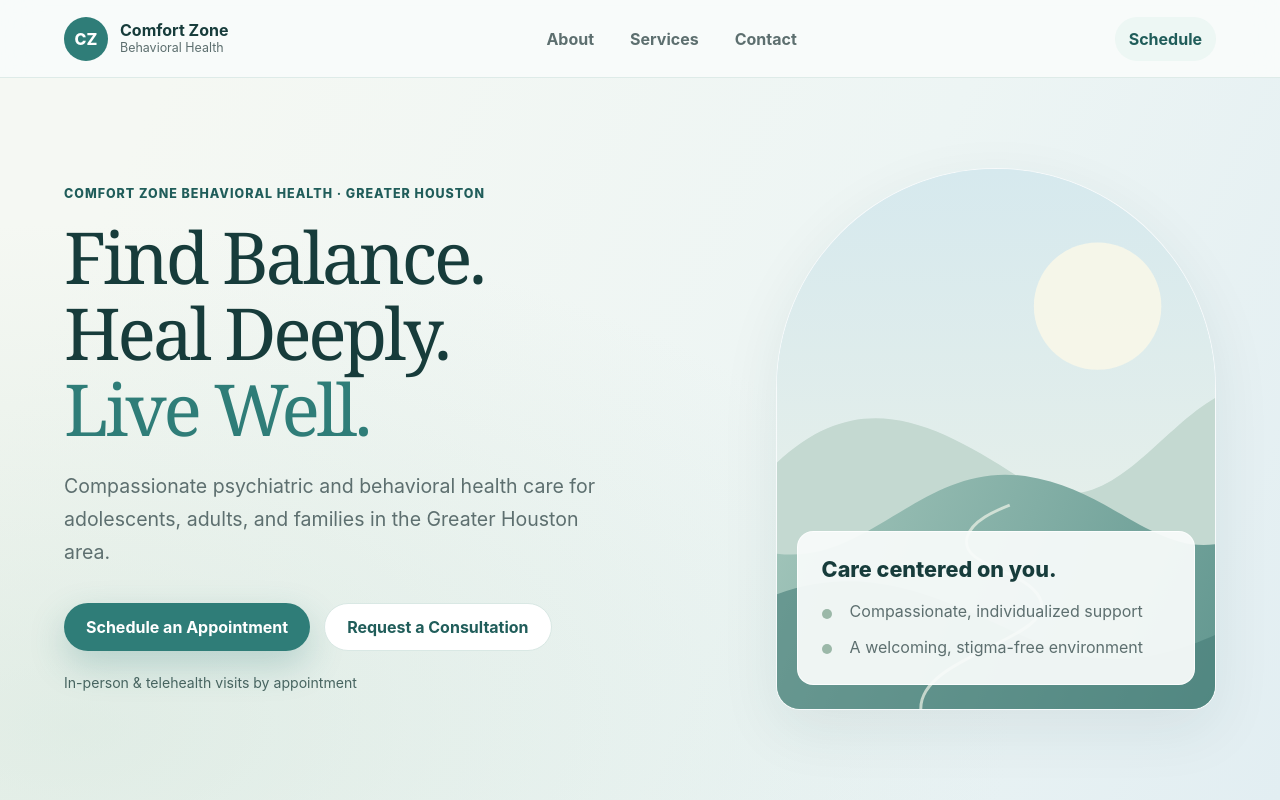
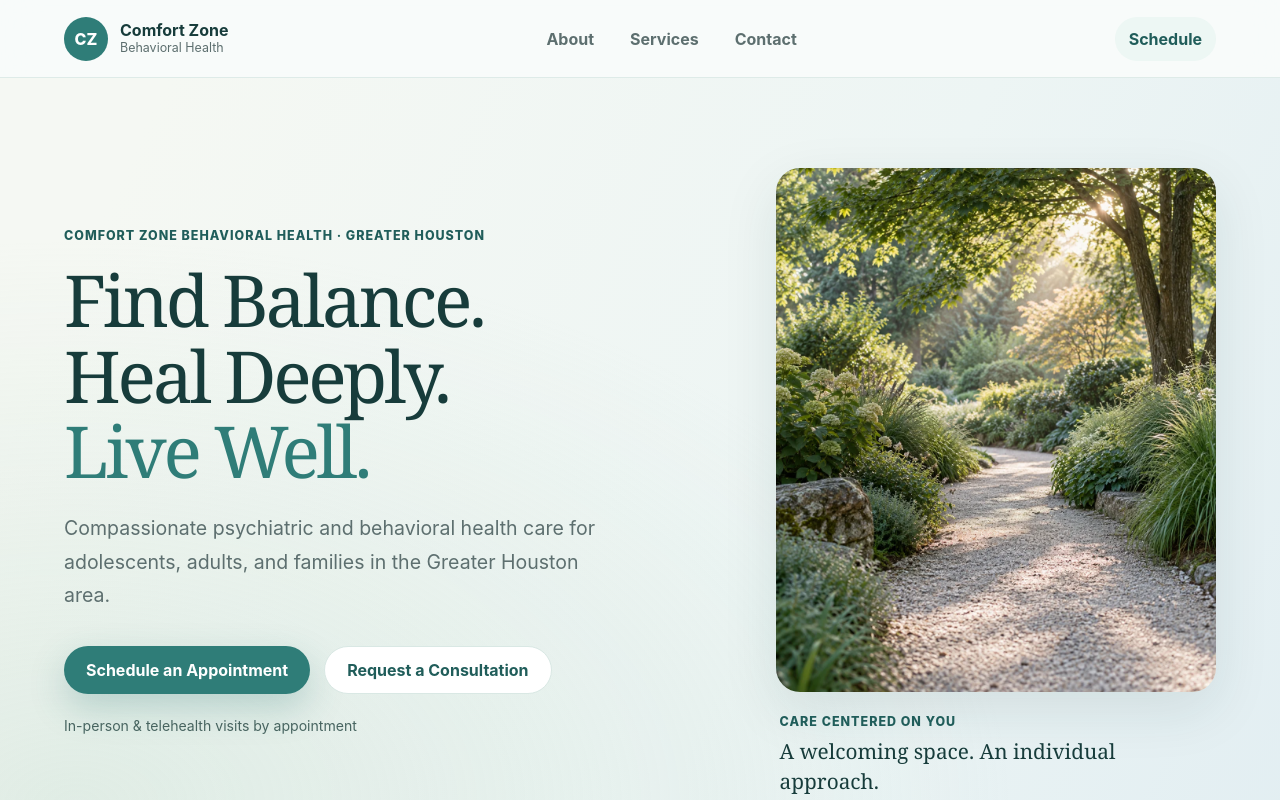
Before and after one commit to erinsebast/comfort-zone-behavioral-health, a React (Vite) app: page / in a window 1280 px wide. Shown: the top 800 px of the page. Built offline with nearby package versions, Linux system fonts and the light colour scheme.

Commit message:
Replace abstract hero illustration with garden photograph

```diff
--- a/src/index.css
+++ b/src/index.css
@@ -252,53 +252,46 @@ h1 span:last-child {
   color: #476460;
 }
 
-.hero-panel {
-  position: relative;
-  display: flex;
-  flex-direction: column;
-  justify-content: flex-end;
-  overflow: hidden;
-  min-height: 530px;
-  padding: 180px 20px 24px;
-  align-self: stretch;
-  border: 1px solid rgba(255, 255, 255, 0.8);
-  border-radius: 220px 220px 24px 24px;
-  background: #d6e9ee;
-  box-shadow: 0 20px 60px rgba(23, 60, 59, 0.08);
+.hero-photo {
+  margin: 0;
+  width: 100%;
+  max-width: 540px;
+  justify-self: end;
 }
 
-.hero-landscape {
-  position: absolute;
-  inset: 0;
-  height: 100%;
+.hero-photo img {
+  display: block;
   width: 100%;
+  height: clamp(420px, 41vw, 600px);
   object-fit: cover;
+  object-position: center;
+  border-radius: 24px;
+  box-shadow: 0 18px 55px rgba(23, 60, 59, 0.1);
 }
 
-.hero-panel-copy {
-  position: relative;
-  padding: 24px;
-  border: 1px solid rgba(255, 255, 255, 0.8);
-  border-radius: 16px;
-  background: rgba(248, 251, 250, 0.94);
+.hero-photo figcaption {
+  padding: 22px 4px 0;
 }
 
-.hero-panel p {
-  margin-bottom: 16px;
-  color: var(--ink);
-  font-size: 1.35rem;
-  font-weight: 800;
-  line-height: 1.25;
+.hero-photo .eyebrow {
+  display: block;
+  margin-bottom: 8px;
 }
 
-.hero-panel ul,
+.hero-photo figcaption p {
+  margin: 0;
+  color: var(--ink);
+  font-family: Georgia, "Times New Roman", serif;
+  font-size: 1.3rem;
+  line-height: 1.4;
+}
+
 .check-list {
   margin: 0;
   padding: 0;
   list-style: none;
 }
 
-.hero-panel li,
 .check-list li {
   position: relative;
   padding-left: 28px;
@@ -306,12 +299,10 @@ h1 span:last-child {
   line-height: 1.6;
 }
 
-.hero-panel li + li,
 .check-list li + li {
   margin-top: 10px;
 }
 
-.hero-panel li::before,
 .check-list li::before {
   content: "";
   position: absolute;
@@ -656,22 +647,23 @@ section[id] {
 }
 
 @media (max-width: 940px) {
-  .hero-panel {
-    min-height: 420px;
-    width: min(100%, 520px);
+  .hero-photo {
+    max-width: 560px;
     justify-self: center;
+  }
+
+  .hero-photo img {
+    height: 420px;
   }
 }
 
 @media (max-width: 640px) {
-  .hero-panel {
-    min-height: 380px;
-    padding: 160px 16px 16px;
+  .hero-photo img {
+    height: 340px;
+    border-radius: 18px;
   }
 
-  .hero-panel-copy {
-    padding: 20px;
-  }
+  .hero-photo figcaption { padding-top: 18px; }
 
   .hero-content .eyebrow {
     max-width: 280px;
--- a/src/pages/HomePage.jsx
+++ b/src/pages/HomePage.jsx
@@ -1,3 +1,5 @@
+import heroGarden from '../assets/hero-garden.webp'
+
 const services = [
   {
     title: 'Psychiatric Evaluation',
@@ -77,33 +79,19 @@ export default function HomePage() {
             <p className="hero-availability">In-person &amp; telehealth visits by appointment</p>
           </div>
 
-          <aside className="hero-panel" aria-label="Clinic highlights">
-            <svg className="hero-landscape" viewBox="0 0 520 560" preserveAspectRatio="xMidYMid slice" fill="none" aria-hidden="true">
-              <defs>
-                <linearGradient id="sky" x1="260" y1="0" x2="260" y2="560" gradientUnits="userSpaceOnUse">
-                  <stop stopColor="#d6e9ee" />
-                  <stop offset="1" stopColor="#edf2e8" />
-                </linearGradient>
-                <linearGradient id="hills" x1="0" y1="330" x2="520" y2="560" gradientUnits="userSpaceOnUse">
-                  <stop stopColor="#a6c8bd" />
-                  <stop offset="1" stopColor="#5e948d" />
-                </linearGradient>
-              </defs>
-              <path fill="url(#sky)" d="M0 0h520v560H0z" />
-              <circle cx="365" cy="142" r="66" fill="#f9f8e9" opacity=".9" />
-              <path d="M0 340C100 215 183 254 285 320c99 64 150-80 235-96v336H0Z" fill="#c4d9d1" />
-              <path d="M0 390c118 45 172-89 290-72 101 15 144 102 230 60v182H0Z" fill="url(#hills)" />
-              <path d="M0 455c122-64 210-4 310 38 82 34 157 1 210-27v94H0Z" fill="#477e79" opacity=".6" />
-              <path d="M182 560c-3-57 144-73 123-116-15-30-84-32-75-63 5-17 29-27 44-33" stroke="#f0f4e8" strokeWidth="3" opacity=".7" />
-            </svg>
-            <div className="hero-panel-copy">
-            <p>Care centered on you.</p>
-            <ul>
-              <li>Compassionate, individualized support</li>
-              <li>A welcoming, stigma-free environment</li>
-            </ul>
-            </div>
-          </aside>
+          <figure className="hero-photo">
+            <img
+              src={heroGarden}
+              alt="A sunlit path winding through a peaceful green garden."
+              width="1024"
+              height="1280"
+              fetchPriority="high"
+            />
+            <figcaption>
+              <span className="eyebrow">Care centered on you</span>
+              <p>A welcoming space. An individual approach.</p>
+            </figcaption>
+          </figure>
         </section>
 
         <section className="intro-section section-wrap">
```
Also changed, not shown: src/assets/hero-garden.webp (added).
